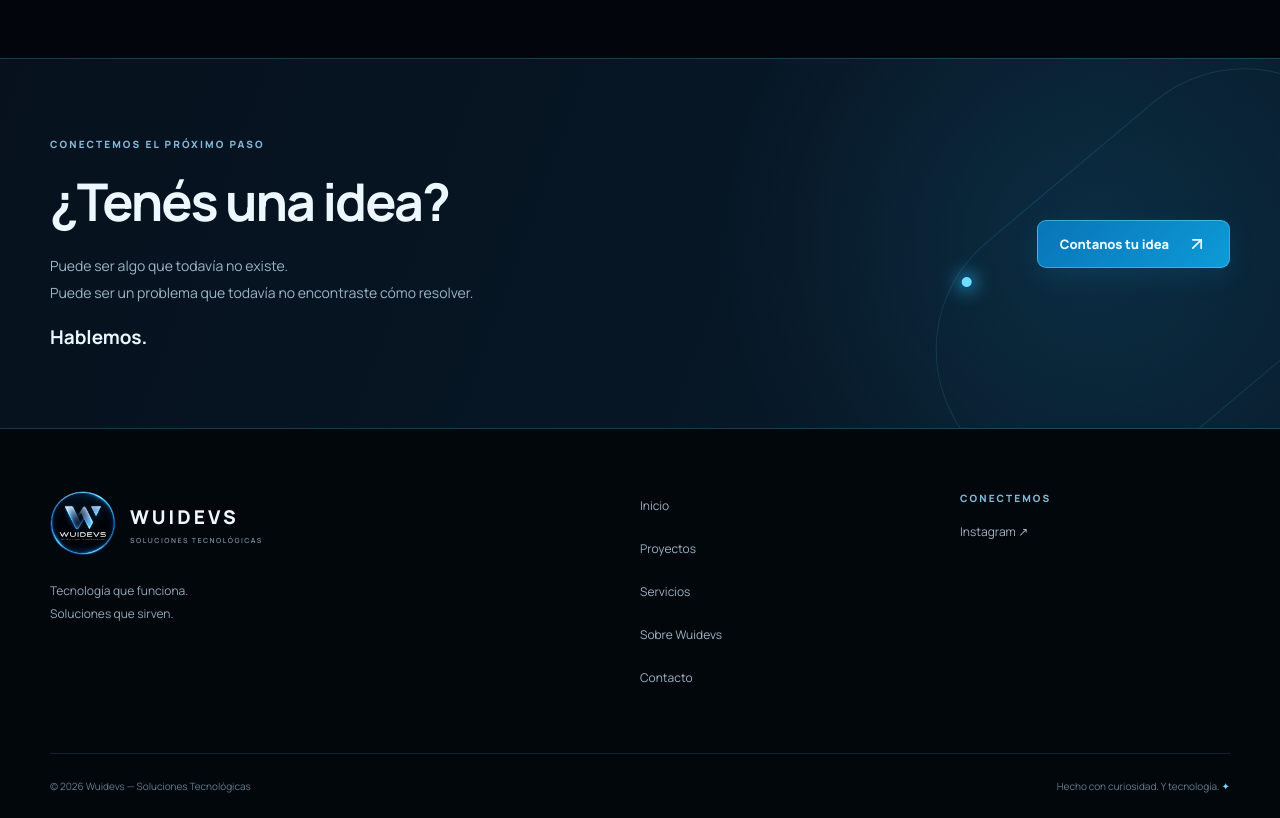
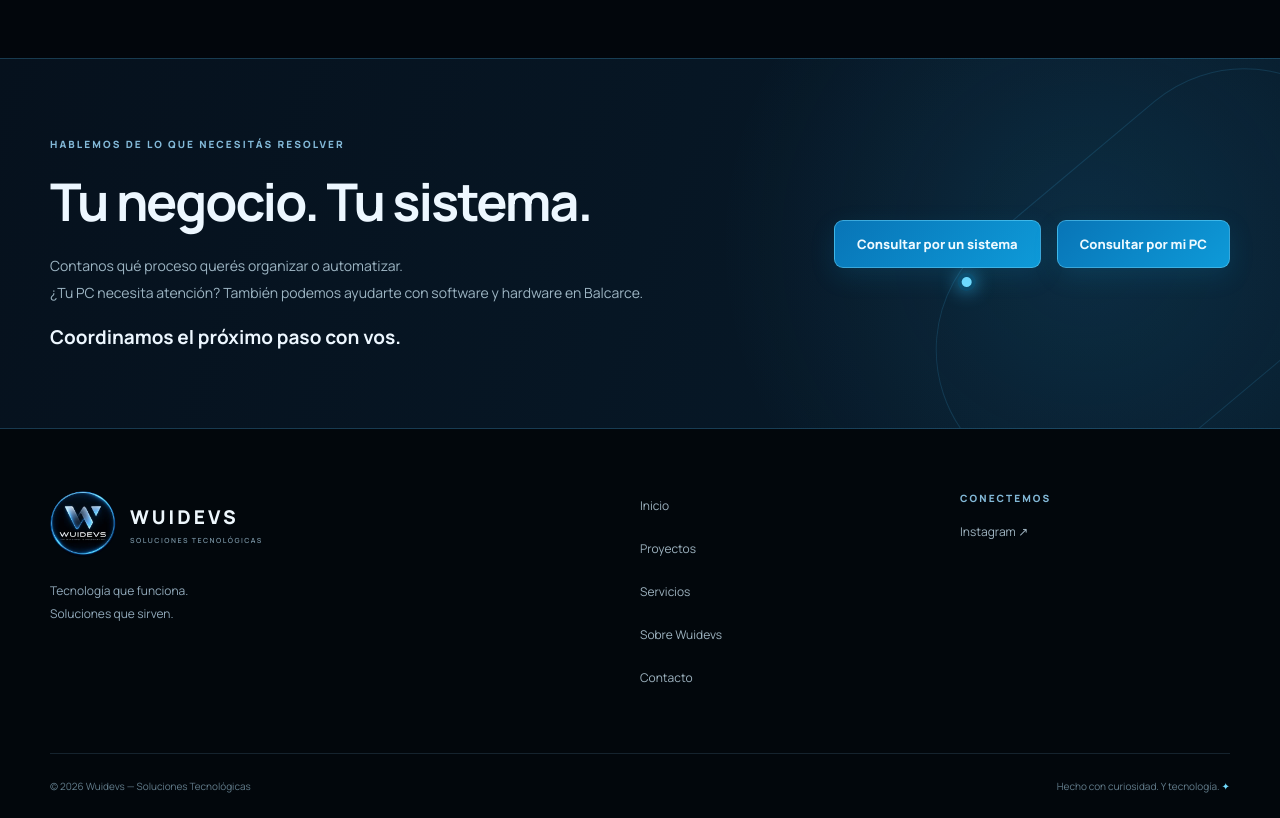
Before and after one commit to DamborianaIvan/SolucionesTecnologicas, a React (Vite) app: page /proyectos in a window 1280 px wide. Shown: the part 1500-2318 px from the top of the page. Built offline with nearby package versions, Linux system fonts and the light colour scheme; no server answers.

Commit message:
Reforzar sistemas a medida y el caso gastronómico manteniendo el servicio de PC

```diff
--- a/src/components/CTA.tsx
+++ b/src/components/CTA.tsx
@@ -1,23 +1,19 @@
 import RevealTitle from "./RevealTitle";
-import { Link } from "react-router-dom";
-import { ArrowUpRight } from "lucide-react";
+import ContactAction from "./ContactAction";
 export default function CTA() {
   return (
     <section className="cta">
       <div className="container cta-inner">
         <div>
-          <p className="eyebrow">CONECTEMOS EL PRÓXIMO PASO</p>
-          <RevealTitle>¿Tenés una idea?</RevealTitle>
-          <p>
-            Puede ser algo que todavía no existe.
-            <br />
-            Puede ser un problema que todavía no encontraste cómo resolver.
-          </p>
-          <strong>Hablemos.</strong>
+          <p className="eyebrow">HABLEMOS DE LO QUE NECESITÁS RESOLVER</p>
+          <RevealTitle>Tu negocio. Tu sistema.</RevealTitle>
+          <p>Contanos qué proceso querés organizar o automatizar.<br />¿Tu PC necesita atención? También podemos ayudarte con software y hardware en Balcarce.</p>
+          <strong>Coordinamos el próximo paso con vos.</strong>
         </div>
-        <Link className="button cta-button" to="/contacto">
-          Contanos tu idea <ArrowUpRight size={20} />
-        </Link>
+        <div className="service-actions">
+          <ContactAction service="sistemas" location="footer_cta">Consultar por un sistema</ContactAction>
+          <ContactAction service="pc" location="footer_cta">Consultar por mi PC</ContactAction>
+        </div>
       </div>
       <div className="cta-track" aria-hidden="true" />
     </section>
--- a/src/data/services.ts
+++ b/src/data/services.ts
@@ -1,4 +1,4 @@
 export const services = [
- { slug: "sistemas-a-medida", key: "sistemas" as const, title: "Sistemas a medida para comercios | Wuidevs", h1: "Un sistema pensado para cómo trabaja tu negocio", description: "Desarrollo de sistemas a medida para comercios y restaurantes. Organizá pedidos, caja y stock con una solución adaptada a tu negocio.", intro: "Desarrollamos sistemas para comercios y restaurantes que necesitan organizar su operación. Trabajamos desde Balcarce y podemos coordinar proyectos de forma remota.", items: ["Gestión de pedidos, caja y stock según tu operación", "Pantallas y permisos según el trabajo de cada persona", "Reportes y seguimiento de información del negocio"], process: "Primero conversamos sobre tu negocio y el proceso que querés mejorar. Definimos alcance, presupuesto y etapas antes de desarrollar; las funcionalidades y el mantenimiento se acuerdan para cada proyecto.", faq: "¿Necesito tener una idea técnica? No. Podés contarnos qué hacés hoy, qué te lleva tiempo y qué necesitás resolver.", cta: "Consultar por un sistema" },
+ { slug: "sistemas-a-medida", key: "sistemas" as const, title: "Sistemas a medida para comercios | Wuidevs", h1: "Sistemas a medida para comercios y restaurantes", description: "Desarrollo de sistemas a medida para comercios y restaurantes. Organizá pedidos, caja y stock con una solución adaptada a tu negocio.", intro: "Si registrás pedidos en varios lugares, controlás stock en planillas o repetís tareas a mano, podemos evaluar un sistema que reúna esos procesos. Trabajamos desde Balcarce para comercios y restaurantes, con posibilidad de coordinar proyectos de forma remota.", items: ["Pedidos, caja y stock conectados según tu operación", "Automatización de tareas que hoy repetís manualmente", "Pantallas y permisos según el trabajo de cada persona", "Reportes para consultar ventas y movimientos", "Integraciones con otras herramientas, sujetas a evaluación"], process: "Primero conversamos sobre tu negocio y el proceso que querés mejorar. Definimos alcance, presupuesto y etapas antes de desarrollar; las funcionalidades y el mantenimiento se acuerdan para cada proyecto.", faq: "¿Necesito tener una idea técnica? No. Podés contarnos qué hacés hoy, qué te lleva tiempo y qué necesitás resolver.", cta: "Consultar por un sistema" },
  { slug: "mantenimiento-pc-balcarce", key: "pc" as const, title: "Mantenimiento y servicio técnico PC en Balcarce | Wuidevs", h1: "Mantenimiento de PC en Balcarce con retiro y entrega", description: "Servicio técnico y mantenimiento de PC en Balcarce. Diagnóstico de software y hardware, limpieza interna y retiro y entrega coordinados.", intro: "¿Tu computadora está lenta, se recalienta o tiene fallas? Coordinamos la recepción o el retiro de tu equipo en Balcarce y revisamos el problema. Atendemos con coordinación previa, sin local comercial.", items: ["Diagnóstico de problemas de software y hardware", "Mantenimiento de software y limpieza interna del equipo", "Evaluación y reemplazo de componentes según diagnóstico"], process: "Nos contás el síntoma y tu localidad. Acordamos cómo recibir el equipo, lo revisamos y te informamos el trabajo y presupuesto antes de avanzar. El retiro, la entrega y sus posibles costos se coordinan según la ubicación.", faq: "¿Reparan motherboards? No realizamos reparación electrónica de placas. Podemos evaluar otros problemas y explicarte las alternativas según el diagnóstico.", cta: "Consultar por mi PC" }
 ];
--- a/src/pages/Home.tsx
+++ b/src/pages/Home.tsx
@@ -8,8 +8,8 @@ import CTA from "../components/CTA";
 import { projects } from "../data/projects";
 import { site } from "../config/site";
 const services = [
-  { name: "Informática", icon: Monitor, description: "Hardware y software, desde el diagnóstico hasta la solución.", items: ["Mantenimiento de PC", "Mantenimiento y optimización", "Diagnóstico de hardware", "Instalación y configuración de software", "Resolución de problemas informáticos"] },
-  { name: "Desarrollo", icon: Code2, description: "Sistemas y aplicaciones pensados para necesidades concretas.", items: ["Desarrollo de sistemas", "Aplicaciones web", "Automatización", "Integraciones", "Soluciones personalizadas"] },
+  { name: "Sistemas a medida", icon: Code2, description: "Software adaptado a la operación de tu comercio o restaurante.", items: ["Pedidos, caja y stock según tu negocio", "Automatización de tareas repetitivas", "Reportes para consultar tu información", "Usuarios y permisos por función", "Alcance y presupuesto acordados"] },
+  { name: "Mantenimiento de PC", icon: Monitor, description: "Software y hardware en Balcarce, con retiro y entrega coordinados.", items: ["Diagnóstico de fallas y problemas de rendimiento", "Limpieza interna y mantenimiento de hardware", "Instalación y configuración de software", "Evaluación y reemplazo de componentes", "Presupuesto antes de avanzar"] },
   { name: "IoT", icon: Workflow, description: "Dispositivos que conectan el mundo físico con el digital.", items: ["Dispositivos inteligentes", "Sensores y actuadores", "Automatización", "Monitoreo", "Sistemas conectados"] },
 ];
 const process = [["Idea", "Entendemos qué querés resolver."], ["Diseño", "Definimos cómo debería funcionar."], ["Desarrollo", "Construimos la solución."], ["Pruebas", "La ponemos a prueba, encontramos problemas y mejoramos."], ["Implementación", "La solución llega al mundo real."]];
@@ -19,9 +19,9 @@ export default function Home() {
       <Hero />
       <section className="section container manifesto" id="manifiesto">
         <div><p className="eyebrow">01 / NUESTRA FORMA DE PENSAR</p><ScrollReveal>Nos gusta crear cosas.</ScrollReveal><div className="maker-symbol" aria-hidden="true"><Wrench /><span /><Code2 /><span /><Cpu /></div></div>
-        <div className="manifesto-copy"><p className="manifesto-lead">Nos gusta entender cómo funcionan las cosas, encontrar dónde está el problema y pensar cómo podemos mejorarlo.</p><div className="manifesto-examples"><p>A veces la solución es reparar una PC.</p><p>A veces es desarrollar un sistema.</p><p>A veces es conectar sensores, automatizar un proceso o construir un dispositivo desde cero.</p></div><p className="manifesto-statement">La tecnología cambia. El objetivo no: hacer que las cosas funcionen mejor.</p><p className="muted">De eso se trata Wuidevs.</p></div>
+        <div className="manifesto-copy"><p className="manifesto-lead">Nos gusta entender cómo funcionan las cosas, encontrar dónde está el problema y pensar cómo podemos mejorarlo.</p><div className="manifesto-examples"><p>A veces es un sistema para organizar pedidos, caja y stock.</p><p>A veces es mantener una PC para que puedas seguir trabajando.</p><p>A veces es conectar sensores, automatizar un proceso o construir un dispositivo desde cero.</p></div><p className="manifesto-statement">La tecnología cambia. El objetivo no: hacer que las cosas funcionen mejor.</p><p className="muted">De eso se trata Wuidevs.</p></div>
       </section>
-      <section className="projects-section section" id="proyectos"><div className="container"><p className="eyebrow">02 / DE LA IDEA A LA REALIDAD</p><div className="section-heading"><ScrollReveal>Ideas que ya están en el mundo.</ScrollReveal><p>Algunos de los proyectos<br />que desarrollamos.</p></div><FlowingMenu items={projects} /><div className="projects-more"><span>Software, hardware y muchas ganas de construir.</span><Link className="text-link" to="/proyectos">Ver todos los proyectos <ArrowRight size={18} /></Link></div></div></section>
+      <section className="projects-section section" id="proyectos"><div className="container"><p className="eyebrow">02 / DE LA IDEA A LA REALIDAD</p><div className="section-heading"><ScrollReveal>Ideas que ya están en el mundo.</ScrollReveal><p>Sistemas que resuelven necesidades concretas.<br />Conocé cómo conectamos pedidos, cocina, caja y stock en Pepe’s Napoletana.</p></div><FlowingMenu items={projects} /><div className="projects-more"><span>Software, hardware y muchas ganas de construir.</span><Link className="text-link" to="/proyectos">Ver todos los proyectos <ArrowRight size={18} /></Link></div></div></section>
       <section className="section container" id="servicios"><p className="eyebrow">03 / TECNOLOGÍA APLICADA</p><div className="section-heading"><ScrollReveal>¿Qué hacemos?</ScrollReveal><p>Soluciones tecnológicas<br />para problemas reales.</p></div><div className="services-grid">{services.map((s, i) => <article className={"service service-" + i} key={s.name}><div className="service-top"><div className="service-icon" aria-hidden="true"><s.icon size={33} strokeWidth={1.5} /></div><span>0{i + 1}</span></div><h3>{s.name}</h3><p>{s.description}</p><ul>{s.items.map((item) => <li key={item}>{item}</li>)}</ul></article>)}</div><div className="service-actions"><Link className="text-link" to="/servicios/sistemas-a-medida">Sistemas para tu negocio →</Link><Link className="text-link" to="/servicios/mantenimiento-pc-balcarce">Mantenimiento de PC en Balcarce →</Link></div>
           <p className="service-baseline">Mantenimiento de PC's <span>·</span> Software y Hardware <span>·</span> Automatización <span>·</span> Sistemas</p></section>
       <section className="process-section section"><div className="container"><p className="eyebrow">04 / CÓMO TRABAJAMOS</p><ScrollReveal>De una idea a algo que funciona.</ScrollReveal><ol className="process-list">{process.map(([name, description], i) => <li key={name}><span className="process-node">0{i + 1}</span><h3>{name}</h3><p>{description}</p></li>)}</ol></div></section>
```
Also changed, not shown: src/pages/Service.tsx (+1 -1 lines).
